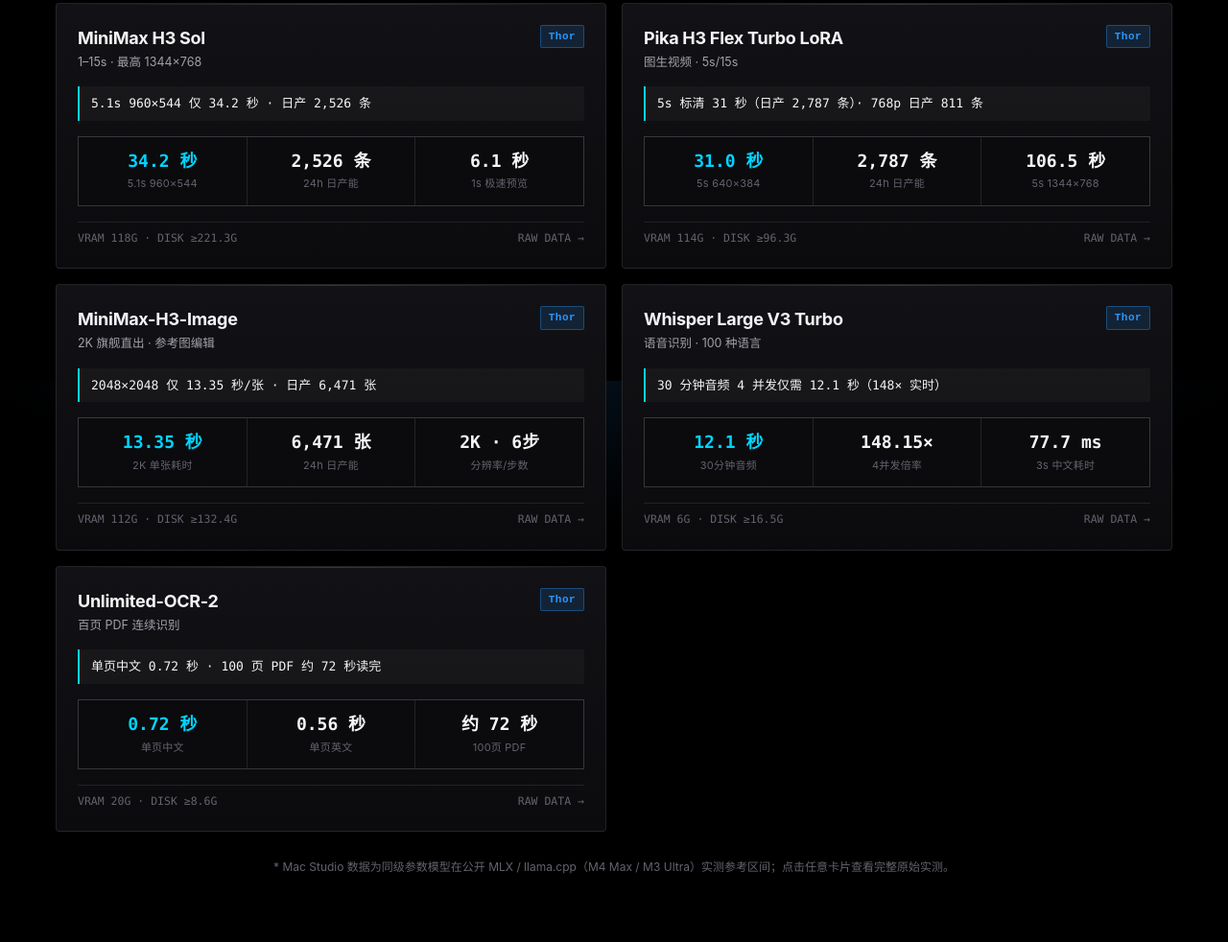
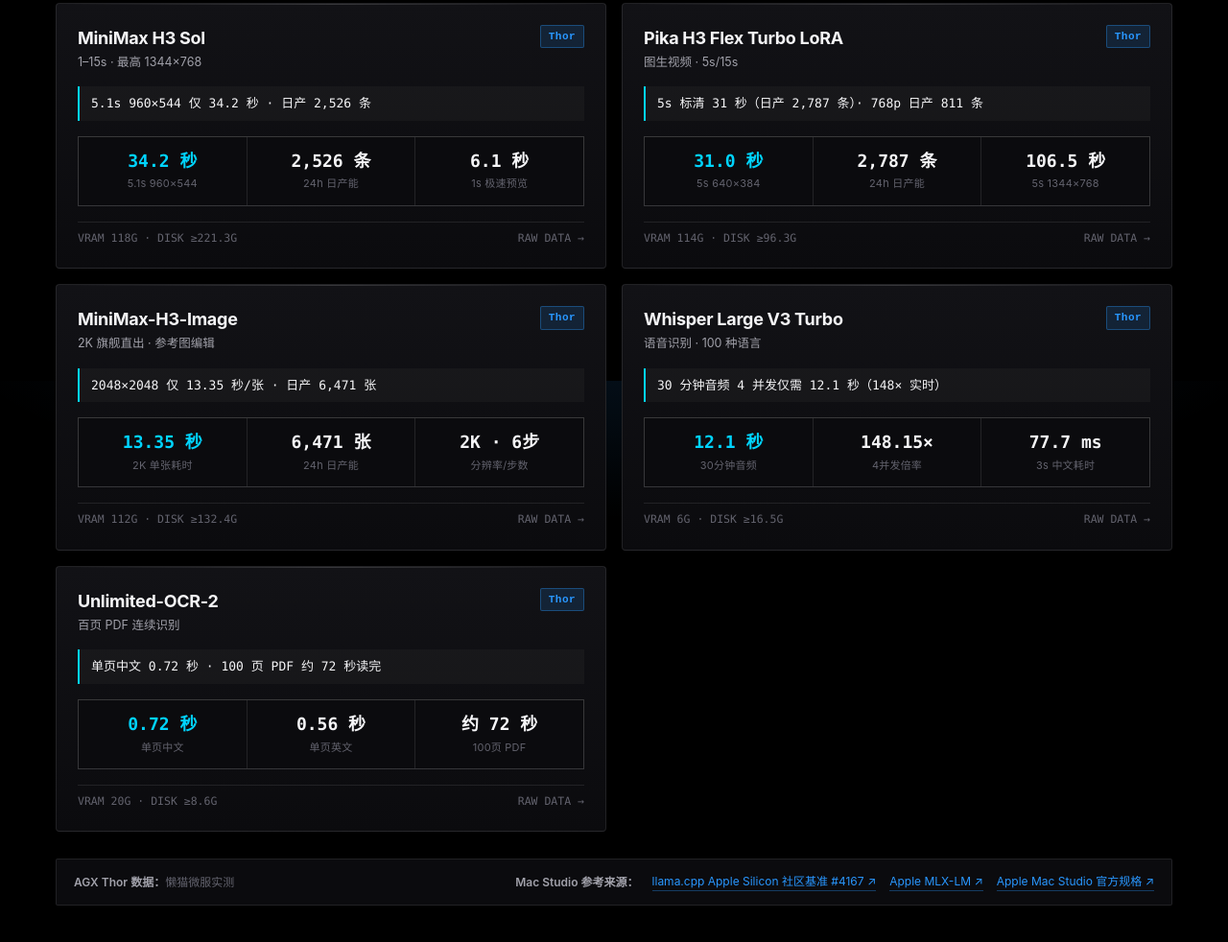
Before and after one commit to whoamihappyhacking/aipod-benchmark, a plain HTML site: page index.html in a window 1280 px wide. Shown: the part 2003-2985 px from the top of the page at 96% size. Drawn offline with Linux system fonts and the light colour scheme.

Commit message:
docs: add Mac Studio benchmark source citations

```diff
--- a/app.js
+++ b/app.js
@@ -419,8 +419,16 @@
       <div style="font-size:13px;color:var(--cyan);font-weight:600;margin-bottom:16px" class="num">${m.quantLine}</div>
       <div style="background:var(--surface);border:1px solid var(--line);border-radius:2px;padding:16px;font-size:13px;line-height:1.75;color:var(--ink-2)">
         <div class="num" style="margin-bottom:8px;color:#fff"><b>资源需求：</b>显存 ${m.vram} · 磁盘 ${m.disk}</div>
-        <div class="num"><b>原始实测：</b>${m.raw}</div>
+        <div class="num"><b>原始实测（懒猫微服实测）：</b>${m.raw}</div>
       </div>
+      ${m.llm ? `
+        <div style="margin-top:12px;font-size:12px;color:var(--ink-3);display:flex;flex-wrap:wrap;gap:6px 12px">
+          <span>Mac Studio 对照来源：</span>
+          <a class="source-link" href="https://github.com/ggml-org/llama.cpp/discussions/4167" target="_blank" rel="noopener noreferrer">llama.cpp #4167 ↗</a>
+          <a class="source-link" href="https://github.com/ml-explore/mlx-lm" target="_blank" rel="noopener noreferrer">Apple MLX-LM ↗</a>
+          <a class="source-link" href="https://www.apple.com/mac-studio/specs/" target="_blank" rel="noopener noreferrer">Apple 官方规格 ↗</a>
+        </div>
+      ` : ''}
     `;
     document.getElementById('modalBg').classList.add('open');
   }
--- a/index.html
+++ b/index.html
@@ -39,7 +39,15 @@
       <div class="cards-grid" id="cardsGrid"></div>
 
       <div class="footnote">
-        * Mac Studio 数据为同级参数模型在公开 MLX / llama.cpp（M4 Max / M3 Ultra）实测参考区间；点击任意卡片查看完整原始实测。
+        <div class="source-group">
+          <span><b>AGX Thor 数据：</b>懒猫微服实测</span>
+        </div>
+        <div class="source-group">
+          <span><b>Mac Studio 参考来源：</b></span>
+          <a class="source-link" href="https://github.com/ggml-org/llama.cpp/discussions/4167" target="_blank" rel="noopener noreferrer">llama.cpp Apple Silicon 社区基准 #4167 ↗</a>
+          <a class="source-link" href="https://github.com/ml-explore/mlx-lm" target="_blank" rel="noopener noreferrer">Apple MLX-LM ↗</a>
+          <a class="source-link" href="https://www.apple.com/mac-studio/specs/" target="_blank" rel="noopener noreferrer">Apple Mac Studio 官方规格 ↗</a>
+        </div>
       </div>
     </section>
 
@@ -52,6 +60,17 @@
       </div>
 
       <div class="quant-grid" id="quantGrid"></div>
+
+      <div class="footnote">
+        <div class="source-group">
+          <span><b>AGX Thor 产能换算：</b>基于懒猫微服实测数据按 24h / 30 分钟线性换算</span>
+        </div>
+        <div class="source-group">
+          <span><b>Mac Studio Prefill 参考来源：</b></span>
+          <a class="source-link" href="https://github.com/ggml-org/llama.cpp/discussions/4167" target="_blank" rel="noopener noreferrer">llama.cpp Apple Silicon 基准 #4167 ↗</a>
+          <a class="source-link" href="https://github.com/ml-explore/mlx-lm" target="_blank" rel="noopener noreferrer">Apple MLX-LM ↗</a>
+        </div>
+      </div>
     </section>
 
     <!-- ==================== 界面 3：硬件规格（极客湾胜负对照表） ==================== -->
@@ -73,6 +92,18 @@
         </div>
         <div id="hwSpecBody"></div>
       </div>
+
+      <div class="footnote">
+        <div class="source-group">
+          <span><b>AGX Thor 实测：</b>懒猫微服实测</span>
+        </div>
+        <div class="source-group">
+          <span><b>Mac Studio 硬件与性能参考来源：</b></span>
+          <a class="source-link" href="https://www.apple.com/mac-studio/specs/" target="_blank" rel="noopener noreferrer">Apple Mac Studio 官方技术规格 ↗</a>
+          <a class="source-link" href="https://github.com/ggml-org/llama.cpp/discussions/4167" target="_blank" rel="noopener noreferrer">llama.cpp Apple Silicon 社区基准 #4167 ↗</a>
+          <a class="source-link" href="https://github.com/ml-explore/mlx-lm" target="_blank" rel="noopener noreferrer">Apple MLX-LM ↗</a>
+        </div>
+      </div>
     </section>
   </main>
 
--- a/styles.css
+++ b/styles.css
@@ -454,9 +454,41 @@ body {
 
 .footnote {
   margin-top: 28px;
+  padding: 14px 18px;
+  background: var(--surface);
+  border: 1px solid var(--line);
+  border-radius: var(--radius-sm);
   font-size: 12px;
   color: var(--ink-3);
-  text-align: center;
+  display: flex;
+  flex-wrap: wrap;
+  justify-content: space-between;
+  align-items: center;
+  gap: 10px 20px;
+}
+
+.source-group {
+  display: flex;
+  flex-wrap: wrap;
+  align-items: center;
+  gap: 8px 14px;
+}
+
+.source-group b {
+  color: var(--ink-2);
+  font-weight: 600;
+}
+
+.source-link {
+  color: var(--blue);
+  text-decoration: none;
+  border-bottom: 1px solid rgba(41, 151, 255, 0.35);
+  transition: color 0.15s, border-color 0.15s;
+}
+
+.source-link:hover {
+  color: var(--cyan);
+  border-color: var(--cyan);
 }
 
 /* ==================== 页面 2：产能与速度量化（极客湾柱状图风） ==================== */
```
